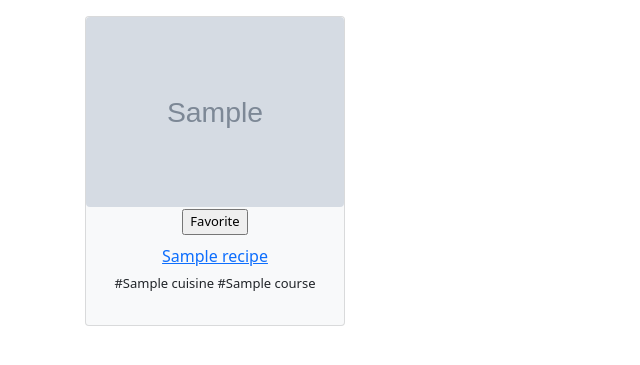
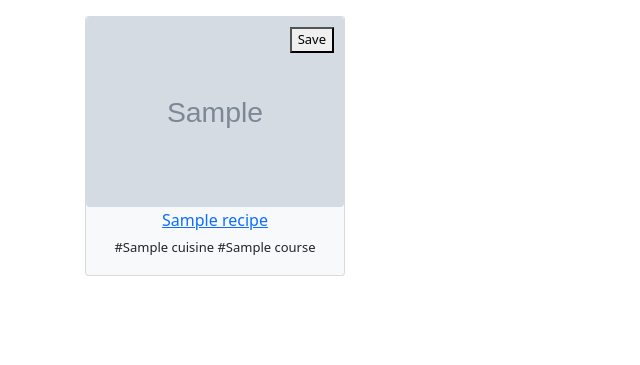
Before and after one commit to xena718/recipe_app_dev, a Flask app: page / in a window 1280 px wide. Shown: the part 70-435 px from the top of the page, without its empty margins (0-640 px from the left). Run offline with Flask 2, Linux system fonts and the light colour scheme; tables that the repository leaves empty hold one stand-in row (values such as "Sample post"); grey boxes marked "Sample" are stand-in pictures.

Commit message:
06/14/22 version. Flask process save/remove actions

```diff
--- a/static/css/recipe_app.css
+++ b/static/css/recipe_app.css
@@ -17,7 +17,7 @@
 
 /* Maybe I should set this div to fix contents */
 .recipe-card-div{
-    height:310px;
+    height:260px;
     width:280px;
     padding-left:10px;
     padding-right:10px;
@@ -32,18 +32,27 @@
     width:100%;
     padding:0;
 }
+
 .card-btn-div{
     font-size:small;
     margin: 1px;
     padding: 1px;
-    height: 34px;
+    position: absolute;
+    top: 8px;
+    right: 8px;
+    /* width: 24px; */
+    /* height: 34px; */
+    /* background: #d54215; */
+    /* border-radius: 50%; */
 }
+
 
 .recipe-img {
     border-radius: 0.25rem;
     height: 190px;
     /* padding: 0px; */
 }
+
 
 .card-body{
     padding:4px;
--- a/static/js/homepage_events.js
+++ b/static/js/homepage_events.js
@@ -27,25 +27,25 @@ document.querySelector('#add-to-saved-form').addEventListener('submit',evt =>{
 
 
 // from AJAX lecture demo
-'use strict';
+// 'use strict';
 
-document.querySelector('#order-form').addEventListener('submit', evt => {
-  evt.preventDefault();
+// document.querySelector('#order-form').addEventListener('submit', evt => {
+//   evt.preventDefault();
 
-  const formInputs = {
-    type: document.querySelector('#type-field').value,
-    amount: document.querySelector('#amount-field').value,
-  };
+//   const formInputs = {
+//     type: document.querySelector('#type-field').value,
+//     amount: document.querySelector('#amount-field').value,
+//   };
 
-  fetch('/new-order', {
-    method: 'POST',
-    body: JSON.stringify(formInputs),
-    headers: {
-      'Content-Type': 'application/json',
-    },
-  })
-    .then(response => response.json())
-    .then(responseJson => {
-      alert(responseJson.status);
-    });
-});
+//   fetch('/new-order', {
+//     method: 'POST',
+//     body: JSON.stringify(formInputs),
+//     headers: {
+//       'Content-Type': 'application/json',
+//     },
+//   })
+//     .then(response => response.json())
+//     .then(responseJson => {
+//       alert(responseJson.status);
+//     });
+// });
--- a/templates/browse_homepage.html
+++ b/templates/browse_homepage.html
@@ -15,7 +15,7 @@
             </a>
             <div class="card-btn-div">
               <form action="/add-to-saved/{{ recipe.recipe_id }}" method="POST">
-                <button type="submit">Favorite</button>
+                <button type="submit">Save</button>
               </form>
             </div>
             <div class="card-body">
@@ -46,7 +46,7 @@
             </a>
             <div class="card-text">
               <form action="/add-to-saved/{{ recipe.recipe_id }}" method="POST">
-                <button type="submit">Favorite</button>
+                <button type="submit">Save</button>
               </form>
             </div>
             <div class="card-body">
@@ -76,7 +76,7 @@
             </a>
             <div class="card-text">
               <form action="/add-to-saved/{{ recipe.recipe_id }}" method="POST">
-                <button type="submit">Favorite</button>
+                <button type="submit">Save</button>
               </form>
             </div>
             <div class="card-body">
--- a/templates/homepage.html
+++ b/templates/homepage.html
@@ -21,14 +21,13 @@
 <div class="recipe-cards row">
   {% for recipe in recipes_cuisines %}
       <div class="col-xs-12 col-sm-6 col-md-6 col-lg-4 mt-3 recipe-card-div">
-
           <div class="card text-center bg-light recipe-card-content-div">
             <a href="/recipe/{{recipe.recipe_id}}">
-                <img class="card-img-top img-circle recipe-img" src="{{ recipe.photo_url }}">
+              <img class="card-img-top img-circle recipe-img" src="{{ recipe.photo_url }}">
             </a>
             <div class="card-btn-div">
-              <form action="/add-to-saved/{{ recipe.recipe_id }}" method="POST">
-                <input type="submit" value="Favorite">
+              <form action="/remove-from-saved/{{ recipe.recipe_id }}" method="POST">
+                <button type="submit">Save</button>
               </form>
             </div>
             <div class="card-body">
--- a/templates/recipes_per_cuisine.html
+++ b/templates/recipes_per_cuisine.html
@@ -14,7 +14,7 @@
               </a>
               <div class="card-btn-div">
                 <form action="/add-to-saved/{{ recipe.recipe_id }}" method="POST">
-                  <input type="submit" value="Favorite">
+                  <input type="submit" value="Save">
                 </form>
               </div>
               <div class="card-body">
--- a/templates/search_output.html
+++ b/templates/search_output.html
@@ -18,7 +18,7 @@
               </a>
               <div class="card-btn-div">
                 <form action="/add-to-saved/{{ recipe.recipe_id }}" method="POST">
-                  <input type="submit" value="Favorite">
+                  <input type="submit" value="Save">
                 </form>
               </div>
               <div class="card-body">
```
